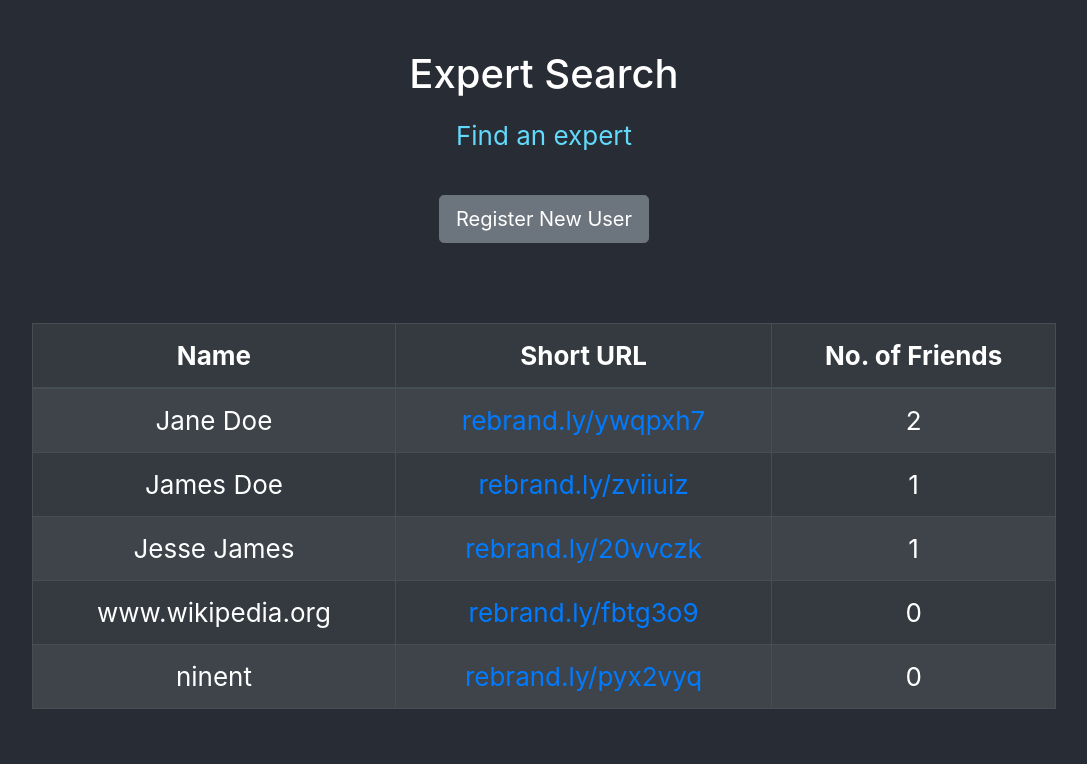
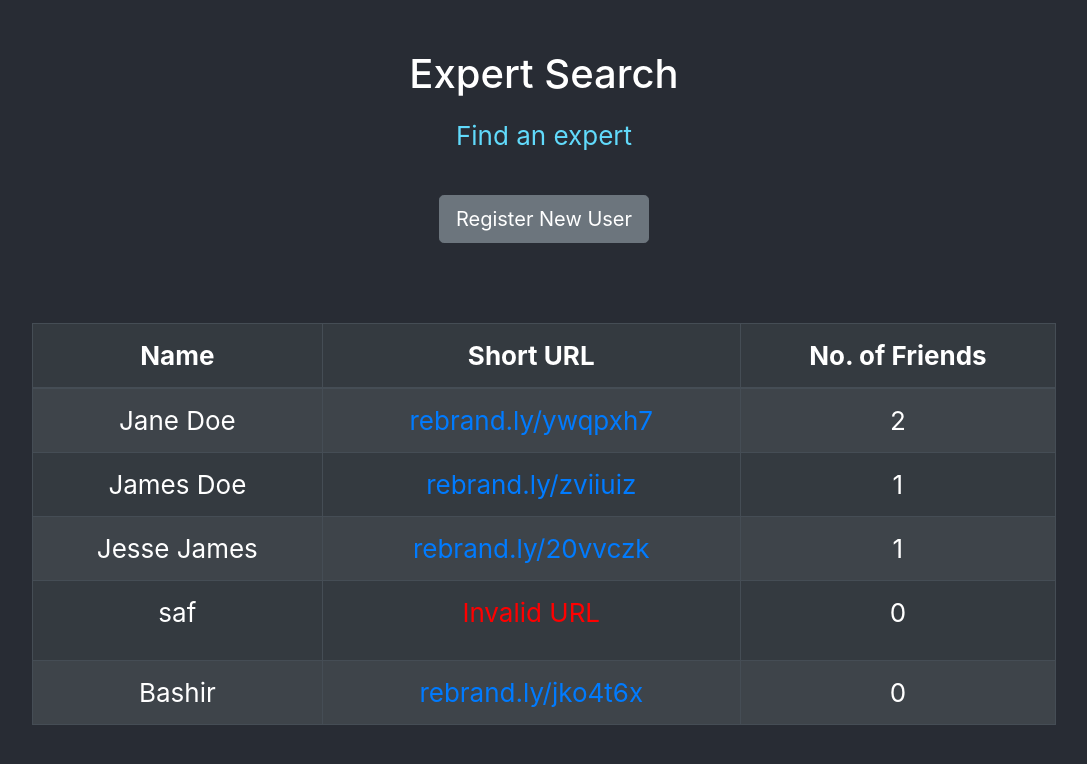
Before and after one commit to begeh/wanda-challenge, a React (Create React App) app: page / in a window 1280 px wide. Shown: the top 764 px of the page, without its empty margins (96-1183 px from the left). Built offline with nearby package versions, Linux system fonts and the light colour scheme.

Commit message:
add error handling for invalid url submission

```diff
--- a/src/App.css
+++ b/src/App.css
@@ -62,6 +62,10 @@
   align-items: center !important;
 }
 
+.error{
+  color: red;
+}
+
 @media (prefers-reduced-motion: no-preference) {
   .App-logo {
     animation: App-logo-spin infinite 20s linear;
--- a/src/components/TableItem.js
+++ b/src/components/TableItem.js
@@ -19,9 +19,14 @@ export default function TableItem(props){
     <tr onClick={(e)=> handleClick(e)}>
       <td>{name}</td>
       <td>
-        <a onClick={(e)=> e.stopPropagation()} href={longUrl}>
-          {shortUrl}
-        </a>
+        {
+          shortUrl ?
+            <a onClick={(e)=> e.stopPropagation()} href={longUrl}>
+            {shortUrl}
+            </a>
+        : <p className="error">Invalid URL</p>
+        }
+
       </td>
       <td>{friends.length}</td>
     </tr>
--- a/src/db.json
+++ b/src/db.json
@@ -38,23 +38,21 @@
   },
   "4": {
     "id": 4,
-    "name": "www.wikipedia.org",
-    "longUrl": "http://www.wikipedia.org",
-    "shortUrl": "rebrand.ly/fbtg3o9",
+    "name": "saf",
+    "longUrl": "http://afa",
     "friends": [],
     "headings": [
-      "Wikipedia\nThe Free Encyclopedia\n"
+      "Error: Invalid URL"
     ]
   },
   "5": {
     "id": 5,
-    "name": "ninent",
-    "longUrl": "http://www.nintendo.com",
-    "shortUrl": "rebrand.ly/pyx2vyq",
+    "name": "Bashir",
+    "longUrl": "http://www.example.edu",
+    "shortUrl": "rebrand.ly/jko4t6x",
     "friends": [],
     "headings": [
-      "Explore gaming systems",
-      "New video game releases"
+      "Example Domain"
     ]
   }
 }
--- a/src/pages/Profile.js
+++ b/src/pages/Profile.js
@@ -23,7 +23,7 @@ export default function Profile(props) {
   const notFriends = list.filter(user => !friends.includes(user.id)&& user.id !== id);
 
   useEffect(()=>{
-    const search = []
+    const search = [];
     for(let user of notFriends){
       if(user.name.toLowerCase().includes(friend.toLowerCase())){
         search.push(user);
@@ -69,7 +69,7 @@ export default function Profile(props) {
         <Card.Title>
           <u>Headings</u>:
           {
-            headings ?
+            headings[0] !== "Error: Invalid URL" ?
             <ul className="profile-list">
             {
               headings.map((heading, index) =>(
@@ -77,7 +77,7 @@ export default function Profile(props) {
               ))
             }
             </ul>
-            : null
+            : <p className="error">Error: Invalid URL Submitted</p>
           }
 
         </Card.Title>
```
Also changed, not shown: src/server.js (+3 -5 lines).
